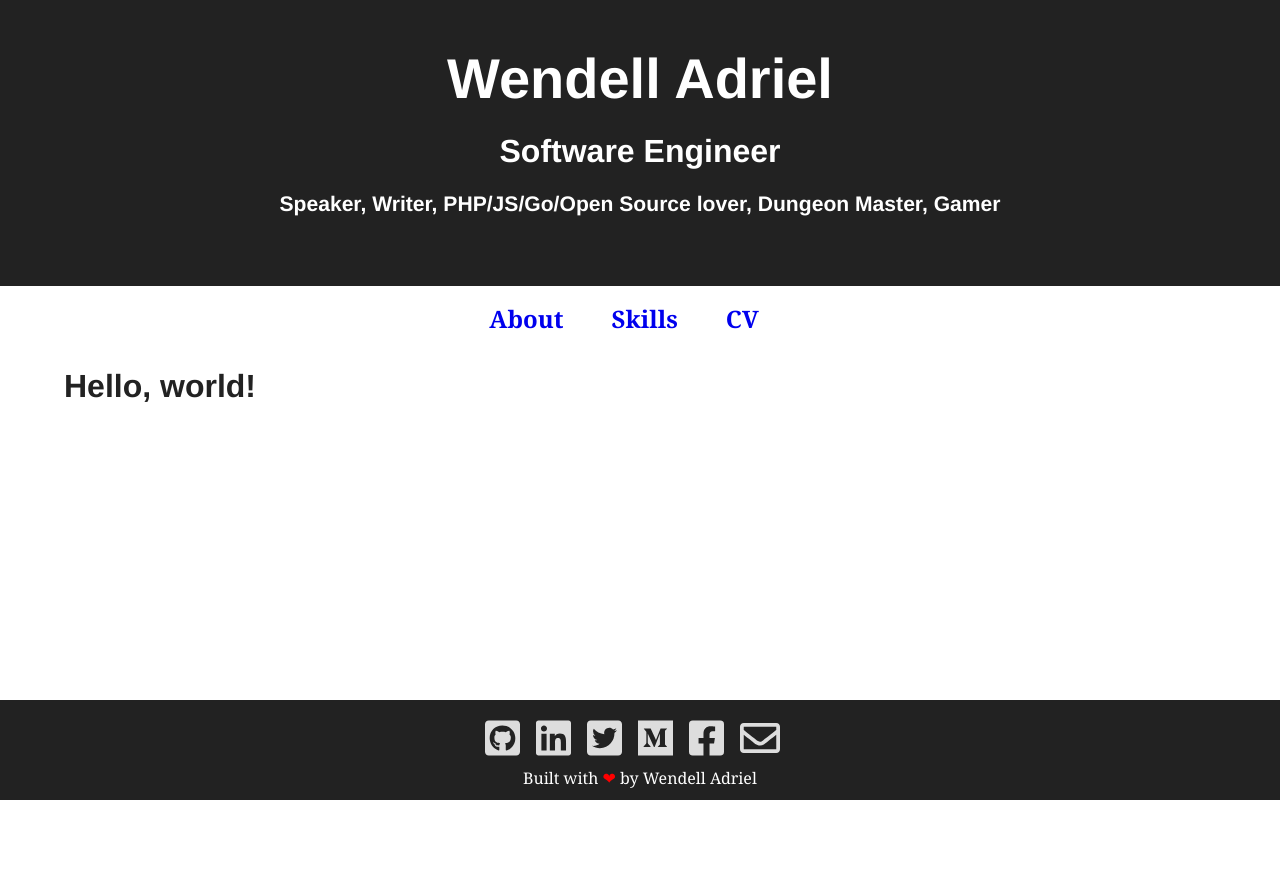
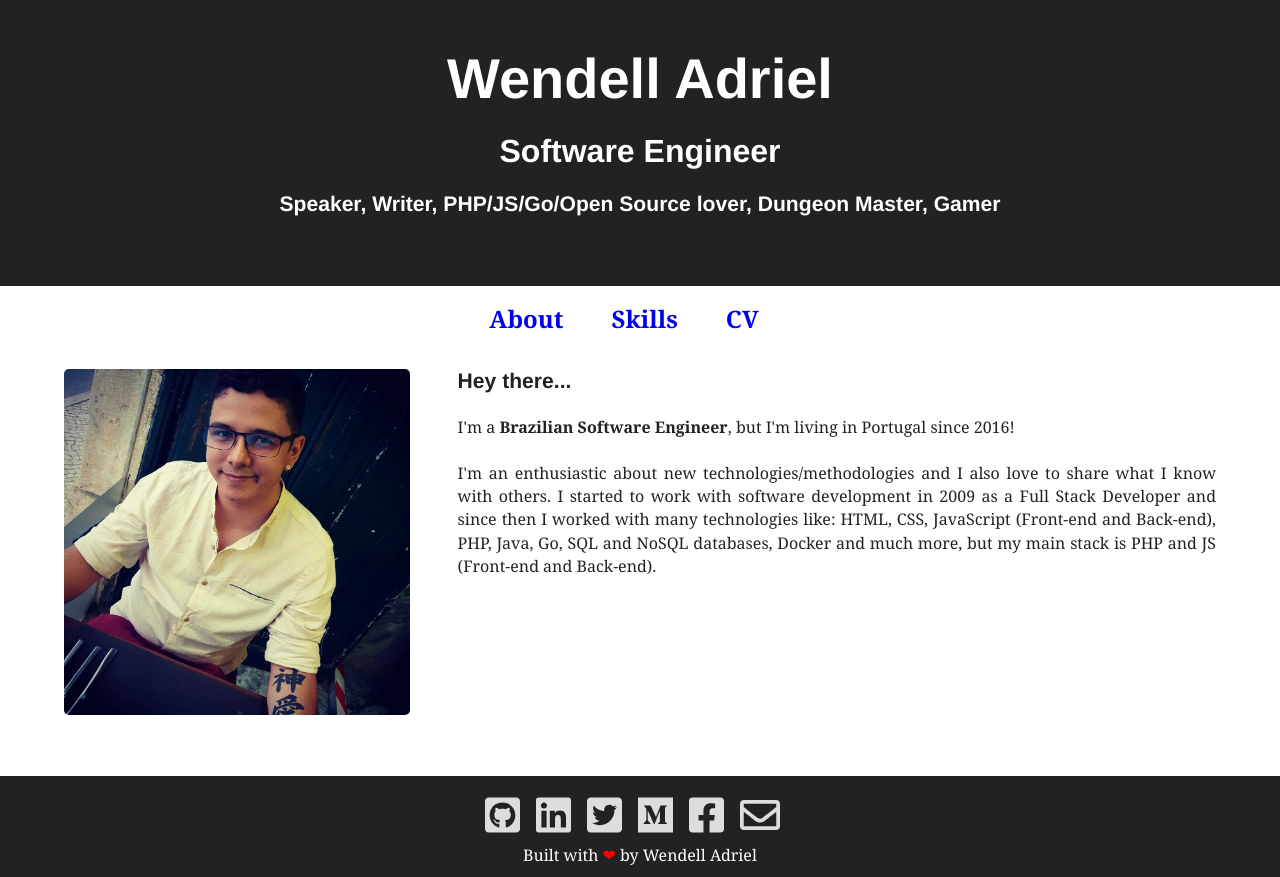
Before and after one commit to WendellAdriel/personal-site, a Gatsby site: page / in a window 1280 px wide. Before the commit the page ends 800 px from the top, so only its background shows below. Built offline with nearby package versions, Linux system fonts and the light colour scheme; Gatsby itself is replaced by a stand-in of ours; some packages are replaced by stand-ins of ours.

Commit message:
finished first part of the about page

```diff
--- a/src/components/layout.js
+++ b/src/components/layout.js
@@ -20,6 +20,10 @@ const Main = styled('main')`
   margin-left: 5%;
   padding: 2rem 0;
   color: #222;
+
+  @media (max-width: 767px) {
+    padding: 1rem 0;
+  }
 `
 
 const Layout = ({ children }) => (
--- a/src/pages/index.js
+++ b/src/pages/index.js
@@ -1,8 +1,59 @@
 import React from 'react'
+import styled, { css } from 'react-emotion'
+
 import Layout from '../components/Layout'
+import profileImage from '../images/profile.jpg'
+
+const Section = styled('section')`
+  display: flex;
+  flex-direction: row;
+  flex-wrap: nowrap;
+
+  @media (max-width: 767px) {
+    flex-direction: column;
+  }
+`
+
+const ProfileImage = styled('img')`
+  max-width: 100%;
+  height: auto;
+  max-height: 400px;
+  border-radius: 5px;
+`
+
+const justifiedText = css`text-align: justify;`
 
 export default () => (
   <Layout>
-    <h1>Hello, world!</h1>
+    <Section>
+      <div className={css`
+        flex-grow: 0;
+        flex-shrink: 0;
+        flex-basis: 30%;
+        margin-right: 3rem;
+
+        @media (max-width: 767px) {
+          margin-top: 2rem;
+          margint-right: 0;
+        }
+      `}>
+        <ProfileImage src={profileImage} alt="Profile Image"></ProfileImage>
+      </div>
+
+      <div>
+        <h3 className={css`margin-top: 0;`}>Hey there...</h3>
+
+        <p className={justifiedText}>
+          I'm a <strong>Brazilian Software Engineer</strong>, but I'm living in Portugal since 2016!
+        </p>
+
+        <p className={justifiedText}>
+          I'm an enthusiastic about new technologies/methodologies and I also love to share what I know with others.
+          I started to work with software development in 2009 as a Full Stack Developer and since then I worked with
+          many technologies like: HTML, CSS, JavaScript (Front-end and Back-end), PHP, Java, Go, SQL and NoSQL databases,
+          Docker and much more, but my main stack is PHP and JS (Front-end and Back-end).
+        </p>
+      </div>
+    </Section>
   </Layout>
 )
```
